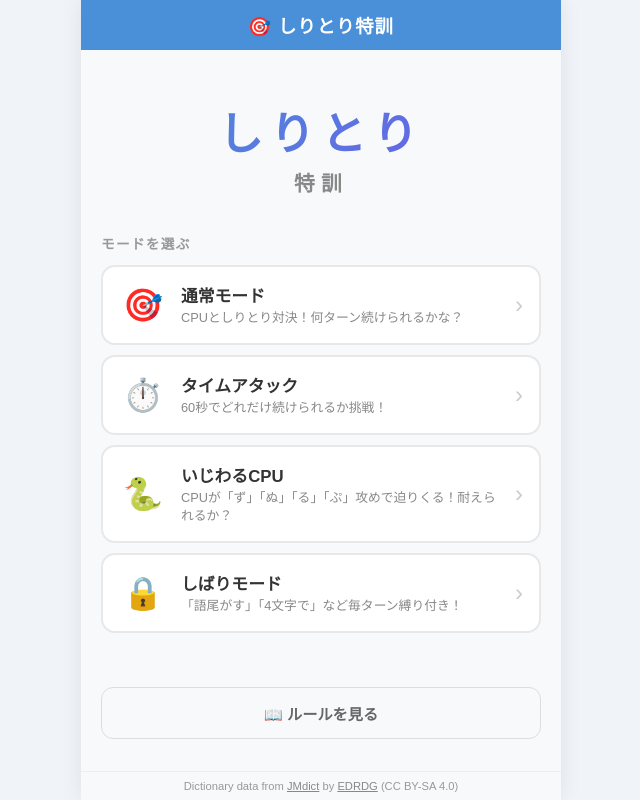
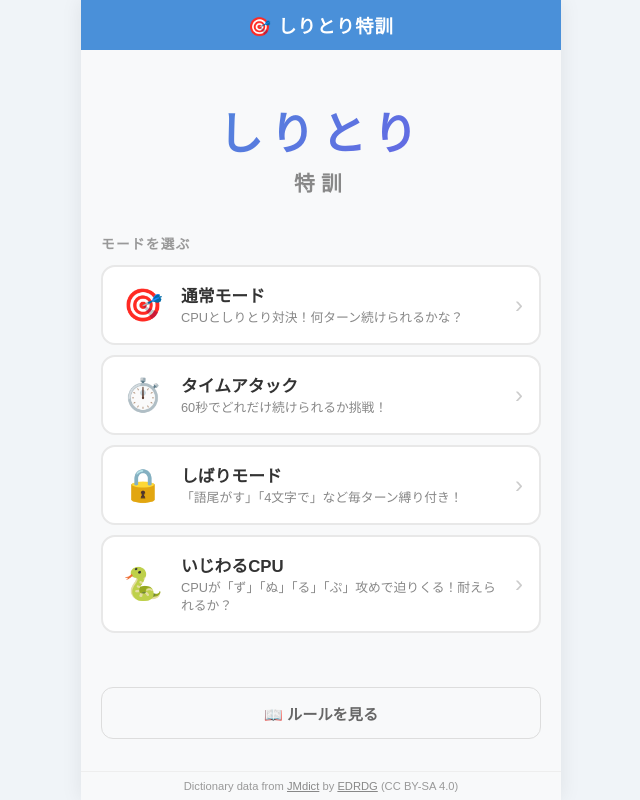
Before and after one commit to ChisatoMatoba/Siritori-Training, a React (Vite) app: page / in a window 1280 px wide. Shown: the whole page, without its empty margins (319-959 px from the left). Built offline with nearby package versions, Linux system fonts and the light colour scheme.

Commit message:
fix: TopPageのしばりモードといじわるCPUの表示順を入れ替え

```diff
--- a/src/components/TopPage.jsx
+++ b/src/components/TopPage.jsx
@@ -16,17 +16,17 @@ const MODES = [
     available: true,
   },
   {
+    id: 'constraint',
+    emoji: '🔒',
+    title: 'しばりモード',
+    description: '「語尾がす」「4文字で」など毎ターン縛り付き！',
+    available: true,
+  },
+  {
     id: 'mean',
     emoji: '🐍',
     title: 'いじわるCPU',
     description: 'CPUが「ず」「ぬ」「る」「ぷ」攻めで迫りくる！耐えられるか？',
-    available: true,
-  },
-  {
-    id: 'constraint',
-    emoji: '🔒',
-    title: 'しばりモード',
-    description: '「語尾がす」「4文字で」など毎ターン縛り付き！',
     available: true,
   },
 ];
```
